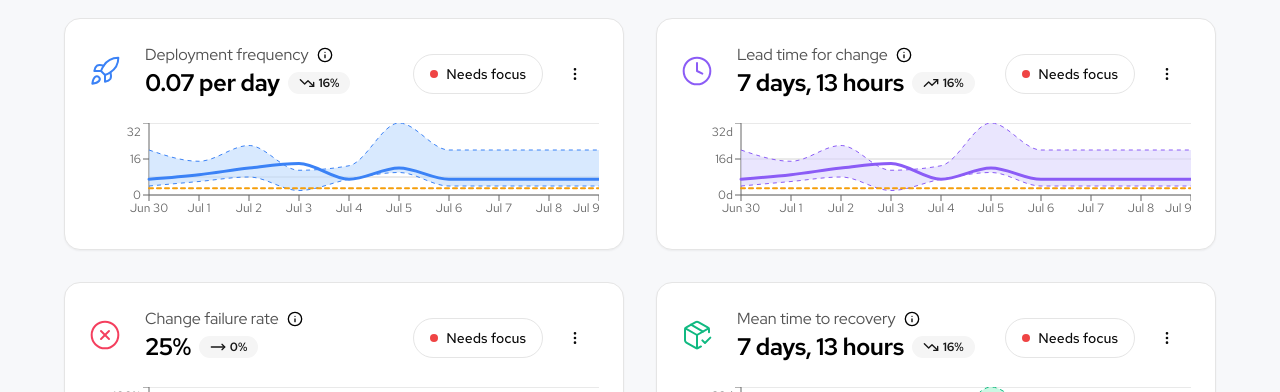
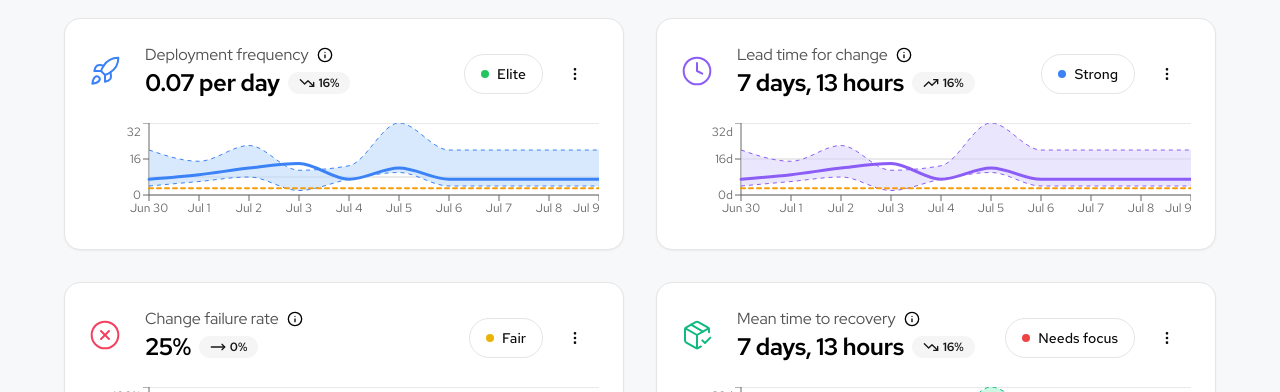
Before and after one commit to lab-monkeys/developer-intelligence-prototype, a Next.js app: page /dashboard in a window 1280 px wide. Shown: the part 222-614 px from the top of the page. Built offline with nearby package versions, Linux system fonts and the light colour scheme; no server answers; sample sign-in values are in the browser's storage.

Commit message:
Update rating values

```diff
--- a/components/change-failure-rate/rating.jsx
+++ b/components/change-failure-rate/rating.jsx
@@ -7,7 +7,7 @@ export function ChangeFailureRateRating(props) {
   return (
     <Popover>
       <PopoverTrigger asChild>
-        <Button variant="outline" className="gap-2 rounded-full"><span className="inline-block w-2 h-2 rounded-full bg-red-500"></span> Needs focus</Button>
+        <Button variant="outline" className="gap-2 rounded-full"><span className="inline-block w-2 h-2 rounded-full bg-yellow-500"></span> Fair</Button>
       </PopoverTrigger>
       <PopoverContent className="w-96 rounded-2xl" side="left">
         <div className="grid gap-4">
@@ -30,14 +30,14 @@ export function ChangeFailureRateRating(props) {
               </span>
               <span>16%-30%</span>
             </div>
-            <div className="grid grid-cols-2 items-center gap-4">
+            <div className="grid grid-cols-2 items-center gap-4 font-semibold">
               <span className="flex items-center gap-2">
                 <span className="inline-block w-2 h-2 rounded-full bg-yellow-500"></span>
                 <span>Fair</span>
               </span>
               <span>16%-30%</span>
             </div>
-            <div className="grid grid-cols-2 items-center gap-4 font-semibold">
+            <div className="grid grid-cols-2 items-center gap-4">
               <span className="flex items-center gap-2">
                 <span className="inline-block w-2 h-2 rounded-full bg-red-500"></span>
                 <span>Needs focus</span>
--- a/components/deployment-frequency/rating.jsx
+++ b/components/deployment-frequency/rating.jsx
@@ -7,7 +7,7 @@ export function DeploymentFrequencyRating(props) {
   return (
     <Popover>
       <PopoverTrigger asChild>
-        <Button variant="outline" className="gap-2 rounded-full"><span className="inline-block w-2 h-2 rounded-full bg-red-500"></span> Needs focus</Button>
+        <Button variant="outline" className="gap-2 rounded-full"><span className="inline-block w-2 h-2 rounded-full bg-green-500"></span> Elite</Button>
       </PopoverTrigger>
       <PopoverContent className="w-96 rounded-2xl" side="left">
         <div className="grid gap-4">
@@ -16,7 +16,7 @@ export function DeploymentFrequencyRating(props) {
             <p className="text-sm text-muted-foreground">How well you are performing at this metric</p>
           </div>
           <div className="grid gap-2">
-            <div className="grid grid-cols-2 items-center gap-4">
+            <div className="grid grid-cols-2 items-center gap-4 font-semibold">
               <span className="flex items-center gap-2">
                 <span className="inline-block w-2 h-2 rounded-full bg-green-500"></span>
                 <span>Elite</span>
@@ -37,7 +37,7 @@ export function DeploymentFrequencyRating(props) {
               </span>
               <span>1 week - 1 month</span>
             </div>
-            <div className="grid grid-cols-2 items-center gap-4 font-semibold">
+            <div className="grid grid-cols-2 items-center gap-4">
               <span className="flex items-center gap-2">
                 <span className="inline-block w-2 h-2 rounded-full bg-red-500"></span>
                 <span>Needs focus</span>
--- a/components/lead-time-for-change/rating.jsx
+++ b/components/lead-time-for-change/rating.jsx
@@ -7,7 +7,7 @@ export function LeadTimeForChangeRating(props) {
   return (
     <Popover>
       <PopoverTrigger asChild>
-        <Button variant="outline" className="gap-2 rounded-full"><span className="inline-block w-2 h-2 rounded-full bg-red-500"></span> Needs focus</Button>
+        <Button variant="outline" className="gap-2 rounded-full"><span className="inline-block w-2 h-2 rounded-full bg-blue-500"></span> Strong</Button>
       </PopoverTrigger>
       <PopoverContent className="w-96 rounded-2xl" side="left">
         <div className="grid gap-4">
@@ -23,7 +23,7 @@ export function LeadTimeForChangeRating(props) {
               </span>
               <span>Less than 1 day</span>
             </div>
-            <div className="grid grid-cols-2 items-center gap-4">
+            <div className="grid grid-cols-2 items-center gap-4 font-semibold">
               <span className="flex items-center gap-2">
                 <span className="inline-block w-2 h-2 rounded-full bg-blue-500"></span>
                 <span>Strong</span>
@@ -37,7 +37,7 @@ export function LeadTimeForChangeRating(props) {
               </span>
               <span>1 week - 1 month</span>
             </div>
-            <div className="grid grid-cols-2 items-center gap-4 font-semibold">
+            <div className="grid grid-cols-2 items-center gap-4">
               <span className="flex items-center gap-2">
                 <span className="inline-block w-2 h-2 rounded-full bg-red-500"></span>
                 <span>Needs focus</span>
```
